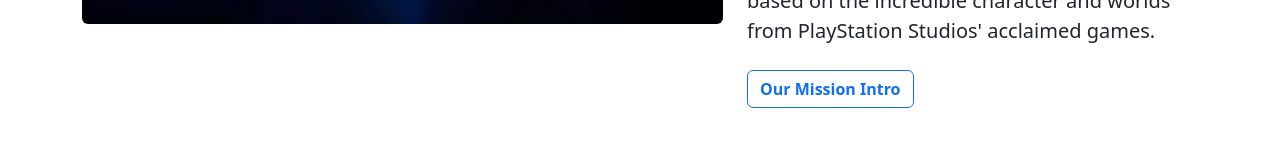
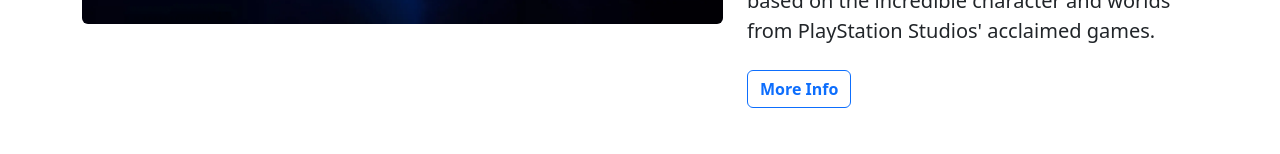
Before and after one commit to acktreptow/ps-productions, a React (Create React App) app: page / in a window 1280 px wide. Shown: the part 424-578 px from the top of the page. Built offline with nearby package versions, Linux system fonts and the light colour scheme.

Commit message:
update hero

```diff
--- a/src/components/Hero.jsx
+++ b/src/components/Hero.jsx
@@ -37,7 +37,7 @@ function Hero() {
             href={intro}
             target="_blank"
           >
-            Our Mission Intro
+            More Info
           </Button>
         </Col>
       </Row>
```
